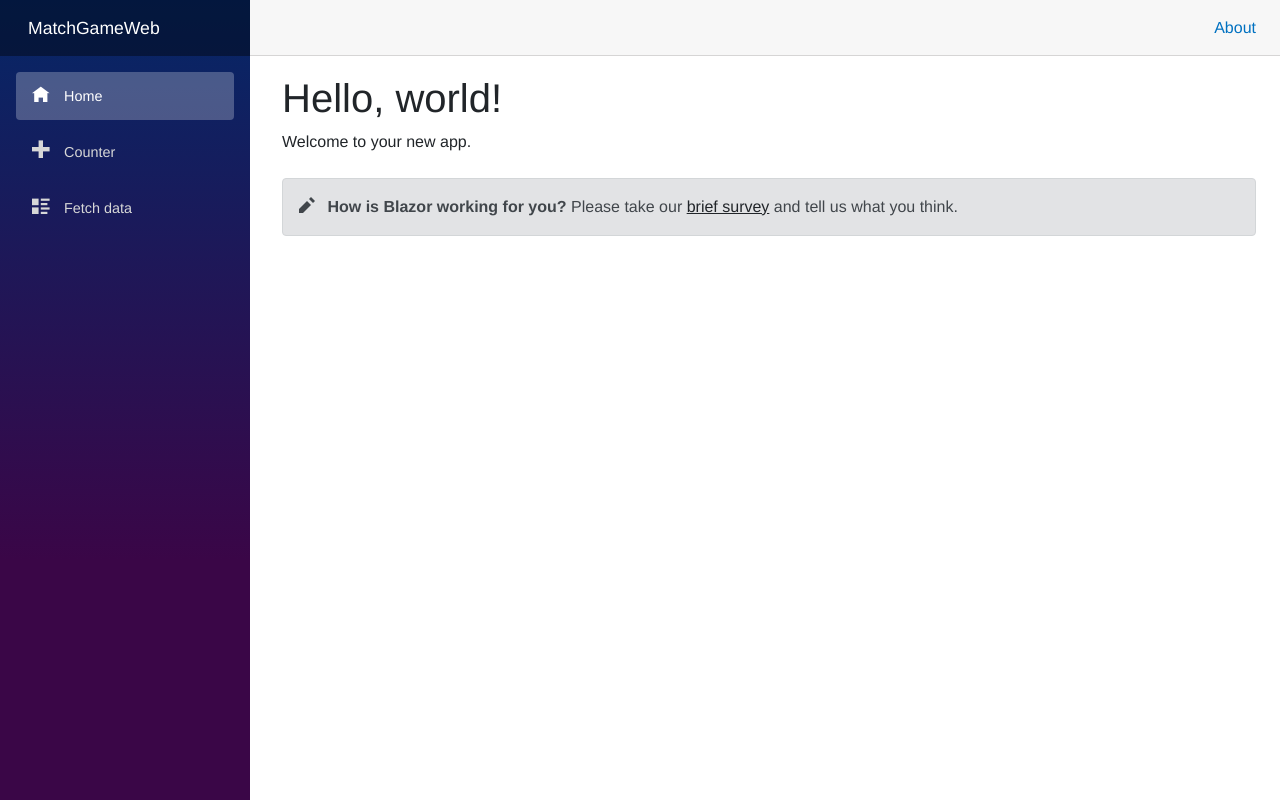
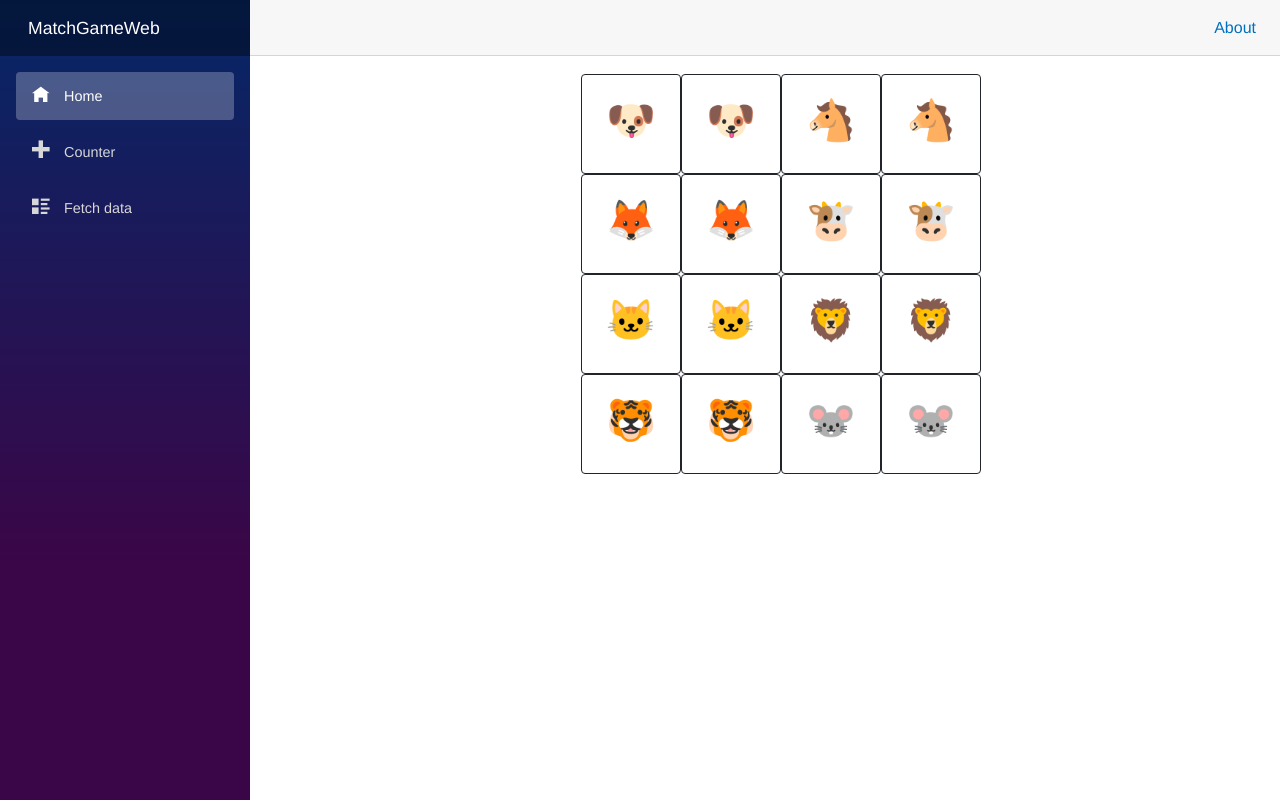
Before and after one commit to to-arda-kurt/MatchGameWeb, an ASP.NET Core app: page / in a window 1280 px wide. Run offline with ASP.NET Core 8, Linux system fonts and the light colour scheme; style sheets or scripts are compiled from the project's sources.

Commit message:
Emoji List Add

```diff
--- a/Pages/Index.razor
+++ b/Pages/Index.razor
@@ -2,8 +2,44 @@
 
 <PageTitle>Index</PageTitle>
 
-<h1>Hello, world!</h1>
+<div class="container">
+    <div class="row">
+        @foreach (var emoji in animalEmoji)
+        {
+            <div class="col-3">
+                <button type="button" class="btn btn-outline-dark">
+                    <h1>@emoji</h1>
+                </button>
 
-Welcome to your new app.
 
-<SurveyPrompt Title="How is Blazor working for you?" />
+            </div>
+        }
+    </div>
+</div>
+
+<style>
+    .container {
+        width:400px;
+    }
+
+    button {
+        width:100px;
+        height:100px;
+        font-size:50px;
+    }
+</style>
+
+@code {
+     List<string> animalEmoji = new List<string>()
+            {
+                "🐶","🐶",
+                "🐴","🐴",
+                "🦊","🦊",
+                "🐮","🐮",
+                "🐱","🐱",
+                "🦁","🦁",
+                "🐯","🐯",
+                "🐭","🐭"
+
+            };
+}
```
